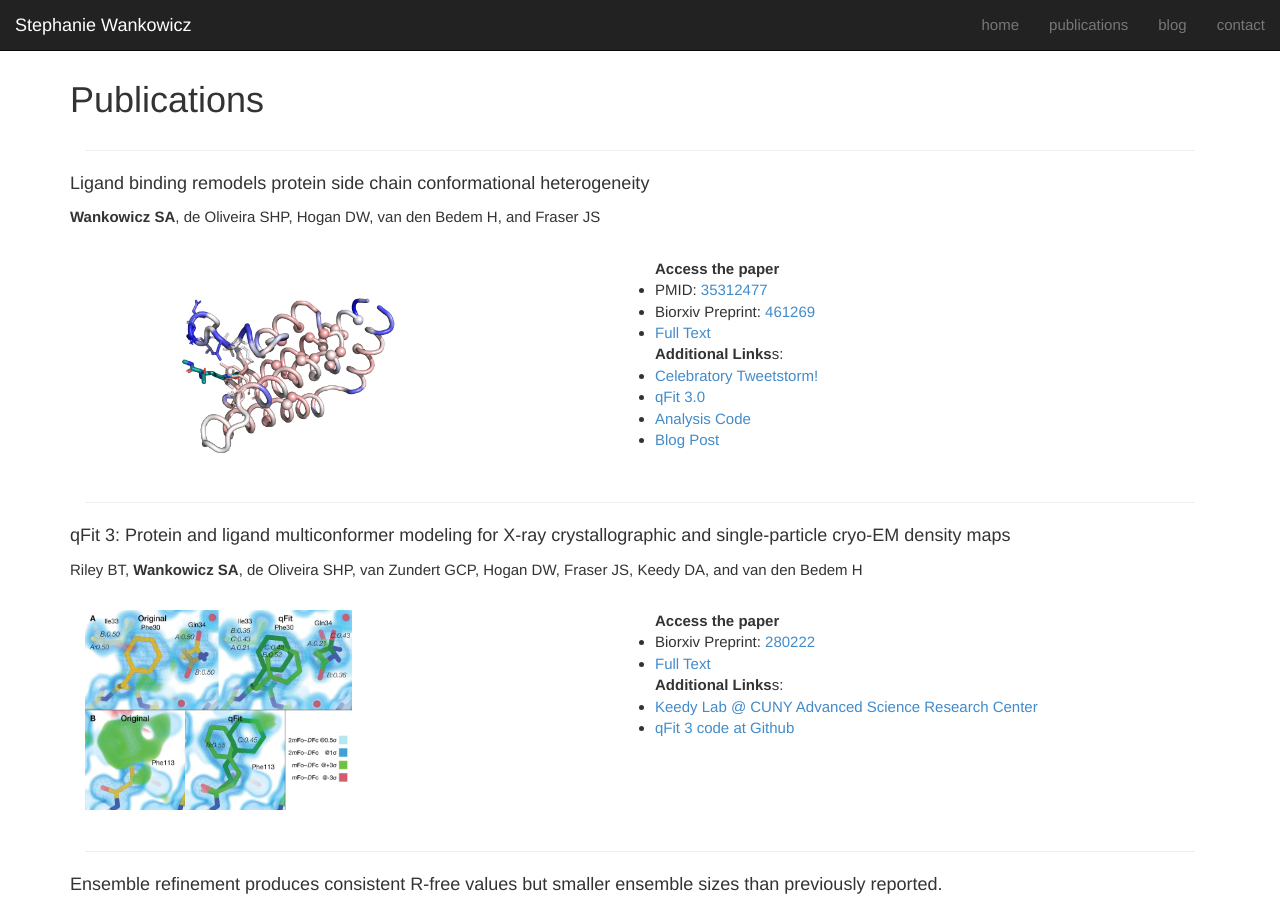
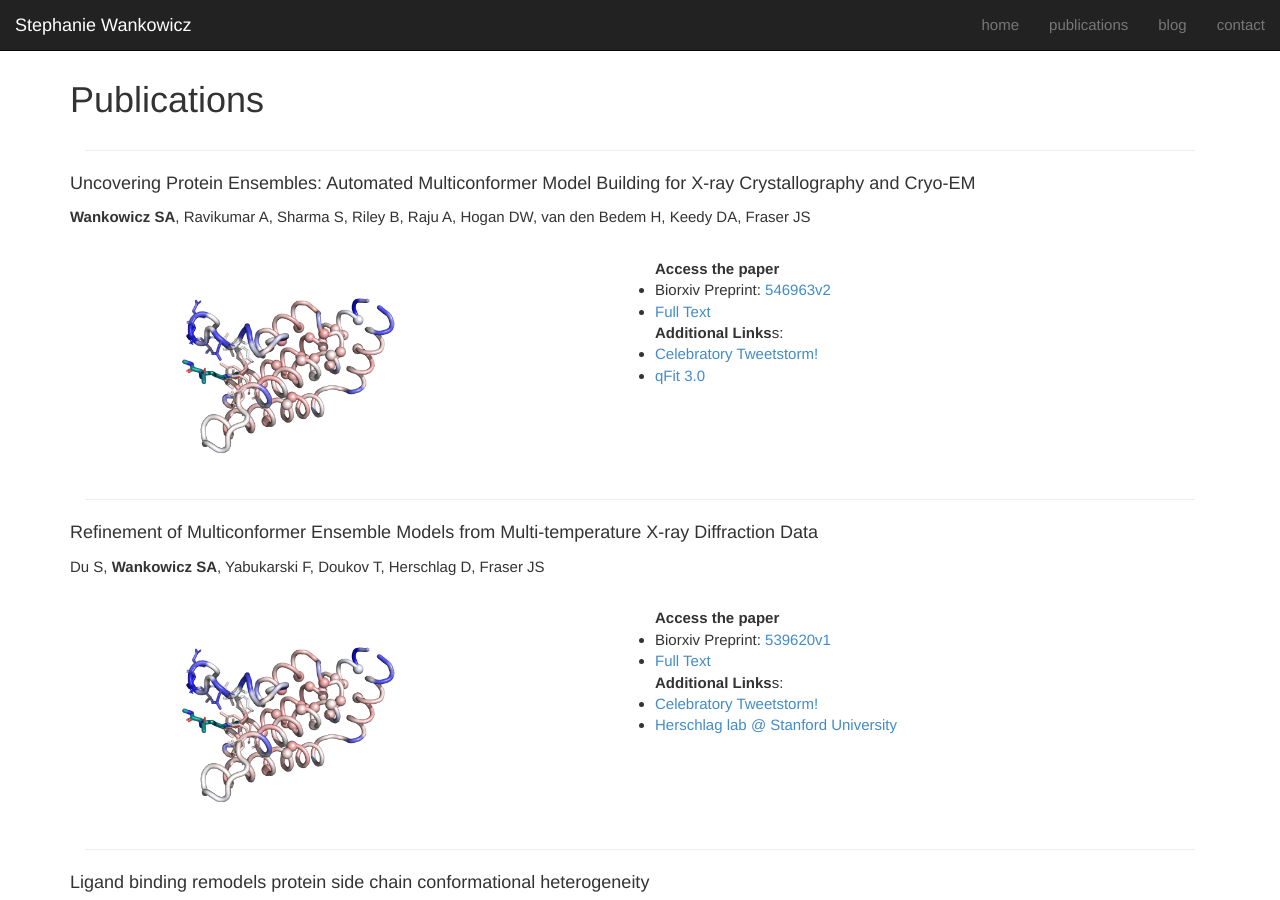
Before and after one commit to stephaniewankowicz/stephaniewankowicz.github.io, a Jekyll site: the page built from publications/index.html, in a window 1280 px wide and 900 px high. Built offline with Jekyll 4.4.1, drawn with Linux system fonts in a browser that asks for light colours; nearby versions of some CDN libraries.

Commit message:
Update publications.yml

```diff
--- a/_data/publications.yml
+++ b/_data/publications.yml
@@ -1,3 +1,33 @@
+- title: "Uncovering Protein Ensembles: Automated Multiconformer Model Building for X-ray Crystallography and Cryo-EM"
+  citation: "**Wankowicz SA**, Ravikumar A, Sharma S, Riley B, Raju A, Hogan DW, van den Bedem H, Keedy DA, Fraser JS"
+  date: '2023-06-29'
+  image: '/static/img/5a5n_OP_tubr.png'
+  #pmid: '35312477'
+  journal: eLife
+  # pmcid: ''
+  biorxiv: '2023.06.28.546963v2'
+  #pdf: 'https://www.biorxiv.org/content/10.1101/2021.09.21.461269v1.full.pdf'
+  links:
+    - name: Celebratory Tweetstorm!
+      url: https://twitter.com/stephanie_mul/status/1674525173633142784?s=20
+    - name: 'qFit 3.0'
+      url: https://github.com/ExcitedStates/qfit-3.0
+
+- title: "Refinement of Multiconformer Ensemble Models from Multi-temperature X-ray Diffraction Data"
+  citation: "Du S, **Wankowicz SA**, Yabukarski F, Doukov T, Herschlag D, Fraser JS"
+  date: '2023-05-29'
+  image: '/static/img/5a5n_OP_tubr.png'
+  #pmid: '35312477'
+  journal: Methods in Enzymology
+  # pmcid: ''
+  biorxiv: '2023.05.05.539620v1'
+  #pdf: 'https://www.biorxiv.org/content/10.1101/2021.09.21.461269v1.full.pdf'
+  links:
+    - name: Celebratory Tweetstorm!
+      url: https://twitter.com/stephanie_mul/status/1655642996589854720?s=20"
+    - name: "Herschlag lab @ Stanford University"
+      url: "http://herschlaglab.stanford.edu/"
+
 - title: "Ligand binding remodels protein side chain conformational heterogeneity"
   citation: "**Wankowicz SA**, de Oliveira SHP,  Hogan DW, van den Bedem H, and Fraser JS"
   date: '2022-03-21'
```
